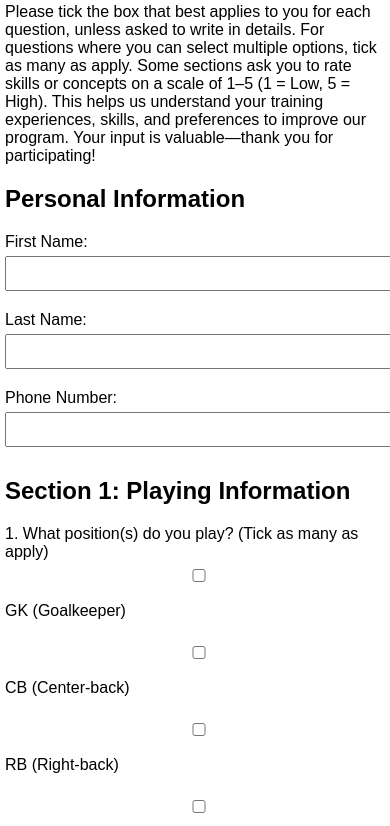
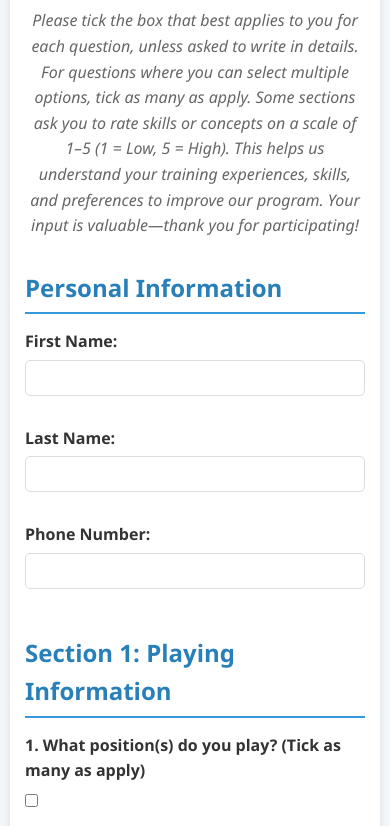
Before and after one commit to uwanfcma25/uwanfc-t-q, a plain HTML site: page index.html in a window 390 px wide. Shown: the part 139-965 px from the top of the page. Drawn offline with Linux system fonts and the light colour scheme.

Commit message:
Update styles.css

```diff
--- a/styles.css
+++ b/styles.css
@@ -1,31 +1,131 @@
+/* Reset default styles for consistency */
+* {
+    margin: 0;
+    padding: 0;
+    box-sizing: border-box;
+}
+
 body {
-    font-family: Arial, sans-serif;
-    max-width: 600px;
-    margin: 20px auto;
-    padding: 10px;
+    font-family: 'Segoe UI', Tahoma, Geneva, Verdana, sans-serif;
+    background-color: #f4f7fa;
+    color: #333;
+    line-height: 1.6;
+}
+
+.container {
+    max-width: 800px;
+    margin: 0 auto;
+    padding: 20px;
+    background-color: #fff;
+    border-radius: 10px;
+    box-shadow: 0 4px 8px rgba(0, 0, 0, 0.1);
+}
+
+h1 {
+    text-align: center;
+    color: #2c3e50;
+    margin-bottom: 20px;
+    font-size: 2.5em;
+}
+
+.intro {
+    text-align: center;
+    color: #666;
+    margin-bottom: 30px;
+    font-style: italic;
+}
+
+h2 {
+    color: #2980b9;
+    margin-top: 30px;
+    margin-bottom: 15px;
+    font-size: 1.8em;
+    border-bottom: 2px solid #3498db;
+    padding-bottom: 5px;
 }
 
 label {
     display: block;
-    margin: 10px 0 5px;
+    margin: 15px 0 5px;
+    font-weight: 600;
 }
 
-input, select {
+input[type="text"], input[type="tel"], input[type="number"], select, textarea {
     width: 100%;
-    padding: 8px;
-    margin-bottom: 10px;
+    padding: 10px;
+    margin-bottom: 15px;
+    border: 1px solid #ddd;
+    border-radius: 5px;
+    font-size: 1em;
+    transition: border-color 0.3s;
+}
+
+input[type="text"]:focus, input[type="tel"]:focus, input[type="number"]:focus, select:focus, textarea:focus {
+    border-color: #3498db;
+    outline: none;
+}
+
+.checkbox-group, .rating-group {
+    margin-bottom: 20px;
+}
+
+.checkbox-group input[type="checkbox"], .rating-group input[type="radio"] {
+    margin-right: 10px;
+}
+
+.inline-input {
+    display: inline-block;
+    width: 200px;
+    margin-left: 10px;
+}
+
+.height-input {
+    display: flex;
+    gap: 10px;
 }
 
 button {
-    padding: 10px 20px;
-    background-color: #4CAF50;
+    display: block;
+    width: 100%;
+    padding: 15px;
+    background-color: #27ae60;
     color: white;
     border: none;
+    border-radius: 5px;
+    font-size: 1.2em;
     cursor: pointer;
+    transition: background-color 0.3s;
 }
 
+button:hover {
+    background-color: #219653;
+}
+
+/* Responsive Design for Phones */
 @media (max-width: 600px) {
-    body {
-        padding: 5px;
+    .container {
+        padding: 15px;
+        margin: 10px;
+    }
+
+    h1 {
+        font-size: 2em;
+    }
+
+    h2 {
+        font-size: 1.5em;
+    }
+
+    input[type="text"], input[type="tel"], input[type="number"], select, textarea {
+        padding: 8px;
+    }
+
+    .inline-input {
+        width: 100%;
+        margin-left: 0;
+    }
+
+    .height-input {
+        flex-direction: column;
     }
 }
```
